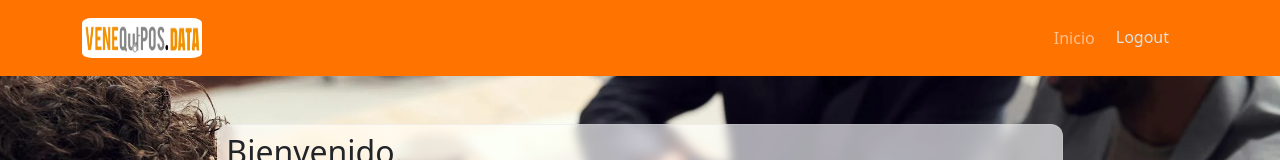
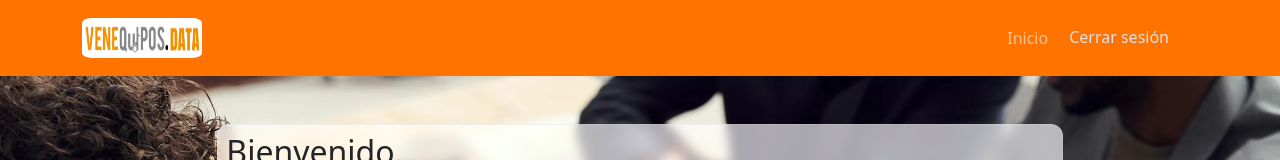
Before and after one commit to stardatcom/proyecto4, an Angular app in the folder angular-cristal/: page /iniciar-sesion in a window 1280 px wide. Shown: the top 160 px of the page. Built offline with nearby package versions, Linux system fonts and the light colour scheme; sample sign-in values are in the browser's storage.

Commit message:
Cambio boton Logout a Cerrar sesión

```diff
--- a/angular-cristal/src/app/components/navegacion/navegacion.component.html
+++ b/angular-cristal/src/app/components/navegacion/navegacion.component.html
@@ -7,7 +7,6 @@
   data-bs-theme="dark"
   *ngIf="loginService.isLogin()"
 >
-
   <div class="container">
     <div>
       <a class="navbar-brand nav-link" href="#" routerLink="inicio"
@@ -38,7 +37,7 @@
           <div class="pe-3 text-white">
             @if (loginService.isLogin()) {
             <button type="button" class="btn" (click)="loginService.logout()">
-              Logout
+              Cerrar sesión
             </button>
             } @else {
             <a routerLink="iniciar-sesion" class="nav-link">Login</a>
```
